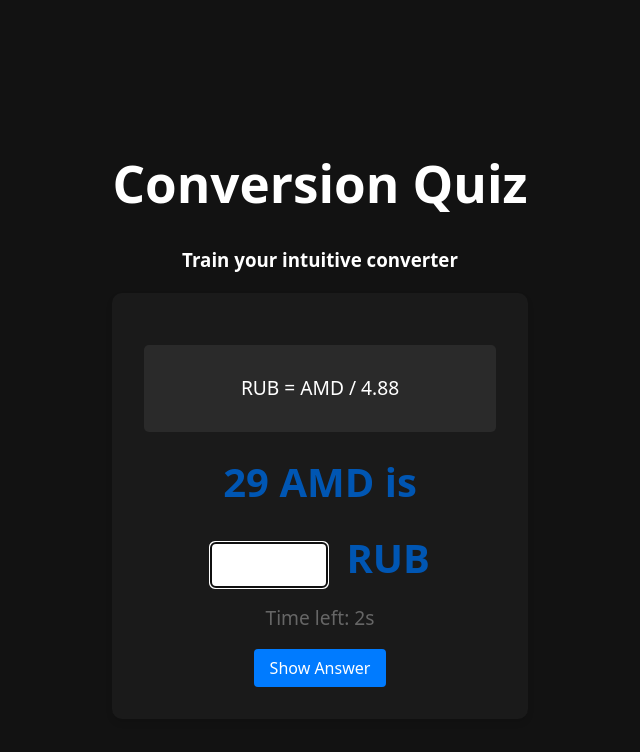
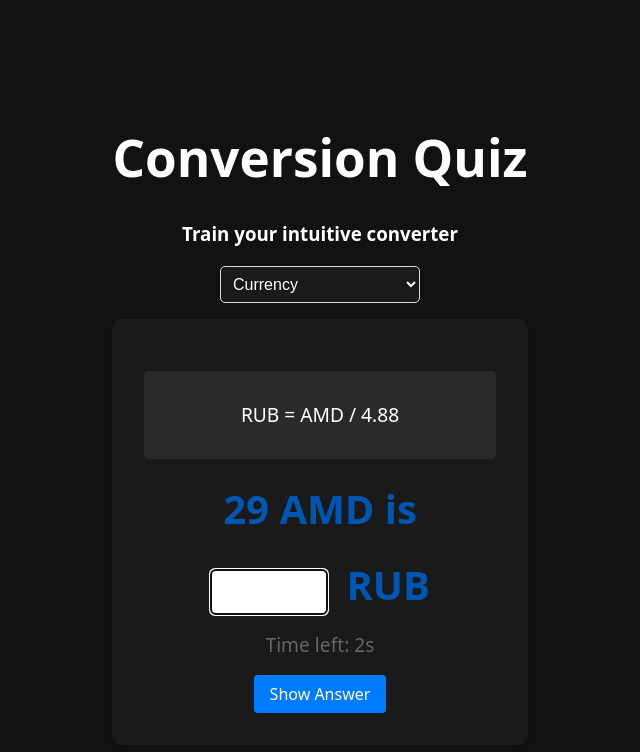
Before and after one commit to bonvara/voomeh, a React (Vite) app: page / in a window 1280 px wide. Shown: the top 752 px of the page, without its empty margins (320-960 px from the left). Built offline with nearby package versions, Linux system fonts and the light colour scheme.

Commit message:
add length/currency dropdown

```diff
--- a/src/components/Quiz.css
+++ b/src/components/Quiz.css
@@ -1,10 +1,3 @@
-.quiz-container {
-  max-width: 800px;
-  margin: 0 auto;
-  padding: 20px;
-  text-align: center;
-}
-
 .quiz-box {
   background-color: #1a1a1a;
   color: #ffffff;
--- /dev/null
+++ b/src/components/QuizContainer.css
@@ -0,0 +1,20 @@
+.quiz-container {
+  max-width: 800px;
+  margin: 0 auto;
+  padding: 20px;
+  text-align: center;
+}
+
+.conversion-type-selector {
+  margin: 1rem 0;
+}
+
+.conversion-type-selector select {
+  padding: 0.5rem;
+  font-size: 1rem;
+  border: 1px solid #ddd;
+  border-radius: 5px;
+  background-color: #1a1a1a;
+  color: white;
+  width: 200px;
+}
--- a/src/components/QuizContainer.jsx
+++ b/src/components/QuizContainer.jsx
@@ -1,8 +1,16 @@
+import "./QuizContainer.css";
+
 function QuizContainer({ children }) {
   return (
     <div className="quiz-container">
       <h1>Conversion Quiz</h1>
       <h3>Train your intuitive converter</h3>
+      <div className="conversion-type-selector">
+        <select>
+          <option value="currency">Currency</option>
+          <option value="length">Length</option>
+        </select>
+      </div>
       <div className="quiz-box">
         {children}
       </div>
```
